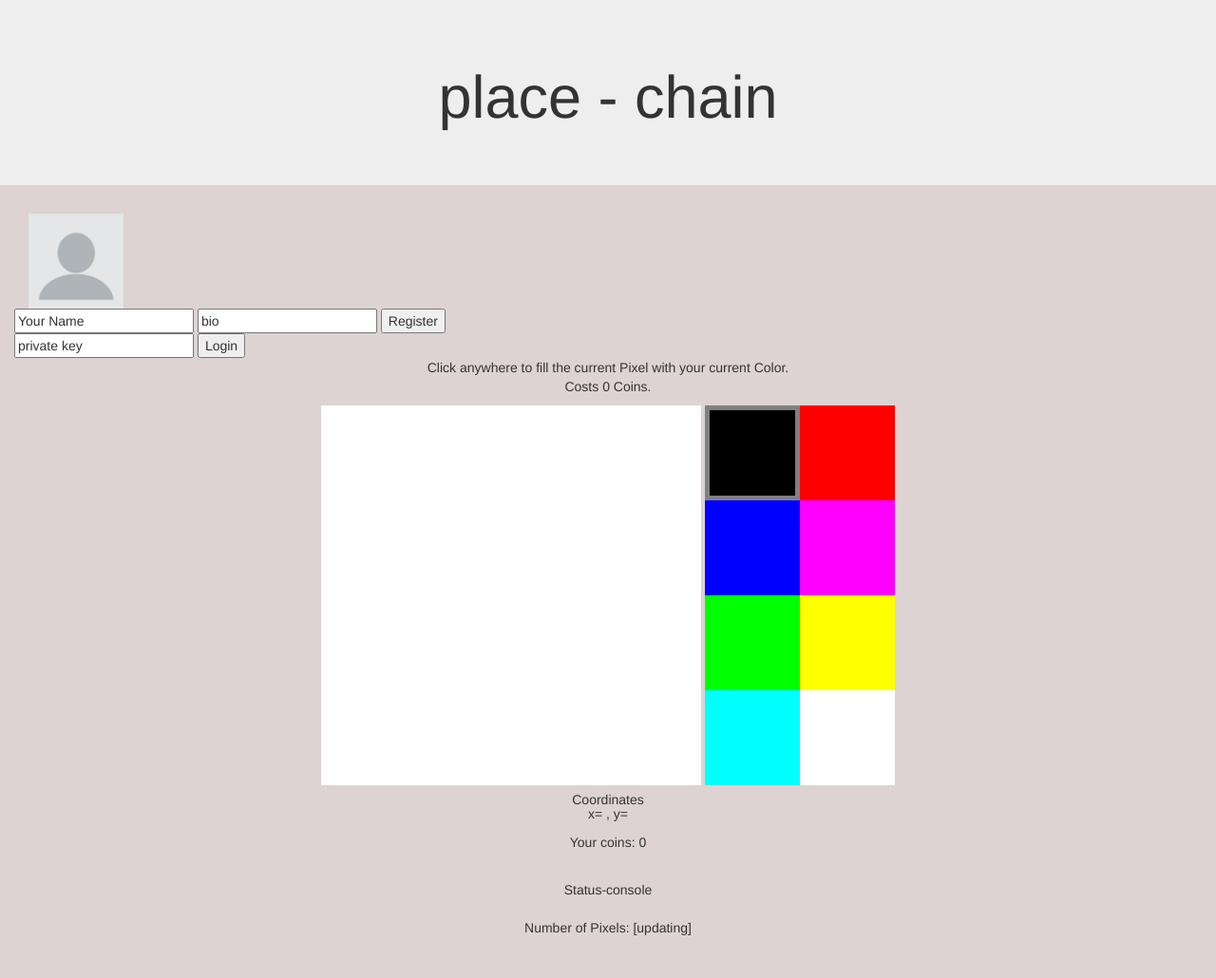
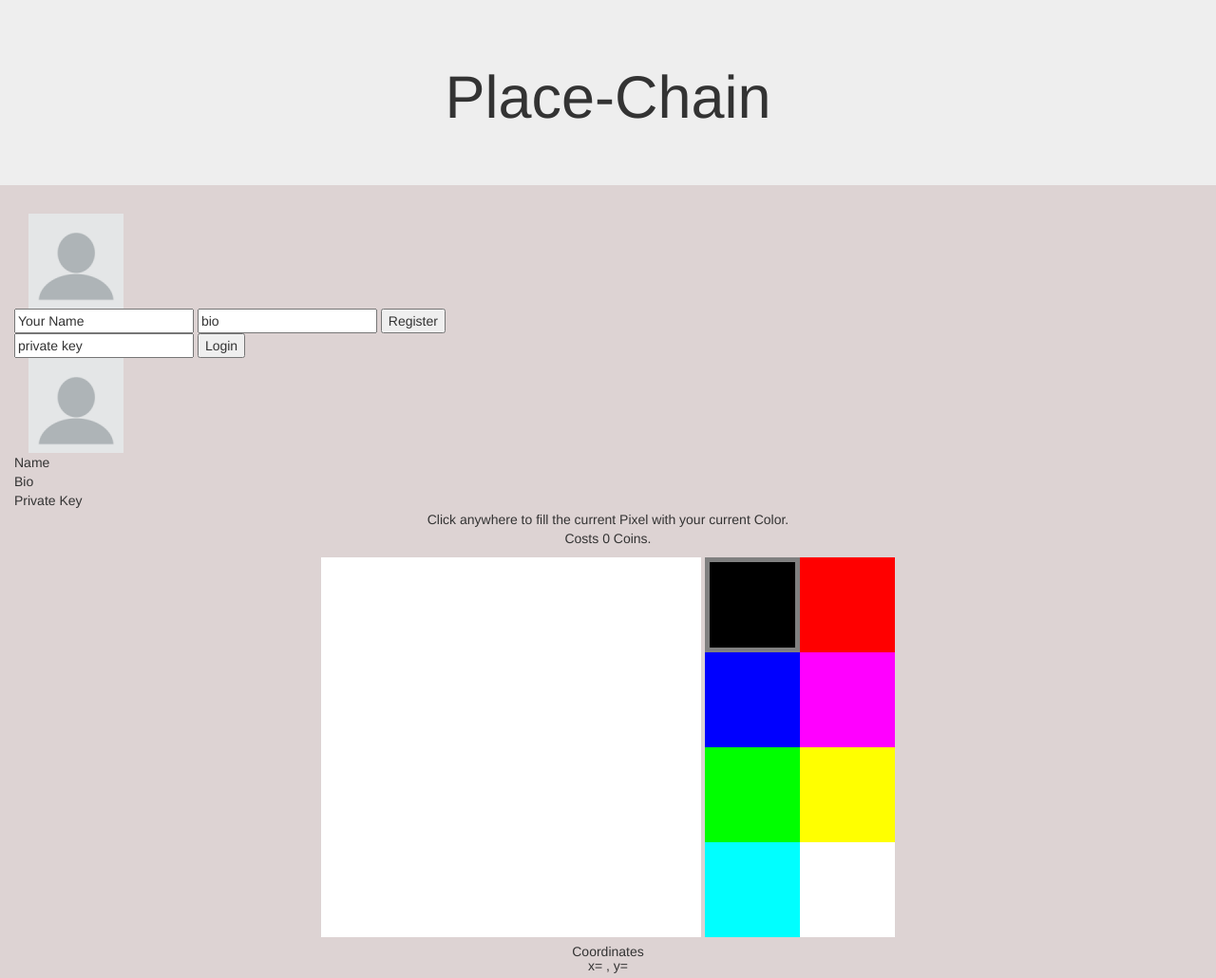
Before and after one commit to Nukesor/place-chain, a plain HTML site: page static/index.html in a window 1280 px wide. Shown: the top 1030 px of the page at 95% size. Before the commit the page ends 992 px from the top, so only its background shows below. Drawn offline with nearby package versions, Linux system fonts and the light colour scheme; no server answers.

Commit message:
Update index.html

```diff
--- a/static/index.html
+++ b/static/index.html
@@ -9,11 +9,11 @@
 </head>
 <body  style="background-color:#DDD3D3;">
 	<div class="jumbotron text-center">
-		<h1>place - chain</h1>
+		<h1>Place-Chain</h1>
 	</div>
 	<div class="container-fluid">
 		<div class="container-fluid" id="loginregister_div">
-			<img src="blank_profile_100.png" style="width:100px;height:100px;"></img>
+			<img src="blank_profile_100.png" style="width:100px;height:100px;">
 			<div class="row">
 				<input type="text" id="name_input" value="Your Name"></input>
 				<input type="text" id="bio_input" value="bio"></input>
@@ -22,6 +22,14 @@
 			<div class="row">
 				<input type="text" id="privkey_input" value="private key">
 				<button type="button" id ="login_button">Login</button>
+			</div>
+		</div>
+		<div class="container-fluid" id="profile_div">
+			<img src="blank_profile_100.png" style="width:100px;height:100px;">
+			<div class="row">
+				<div id="p_name">Name</div>
+				<div id="p_bio">Bio</div>
+				<div id="p_privkey">Private Key</div>
 			</div>
 		</div>
 
```
